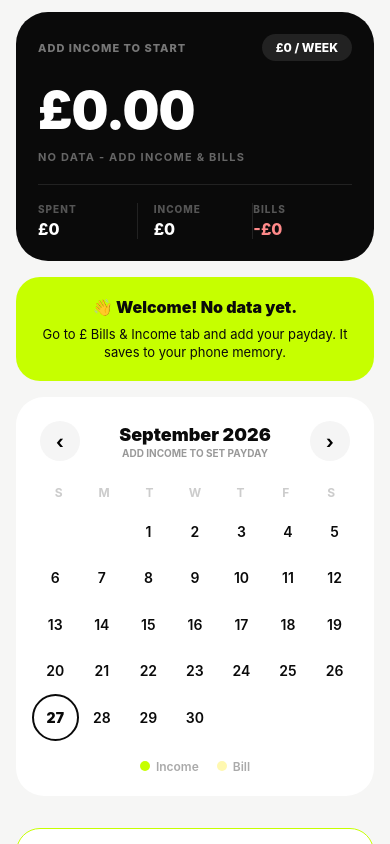
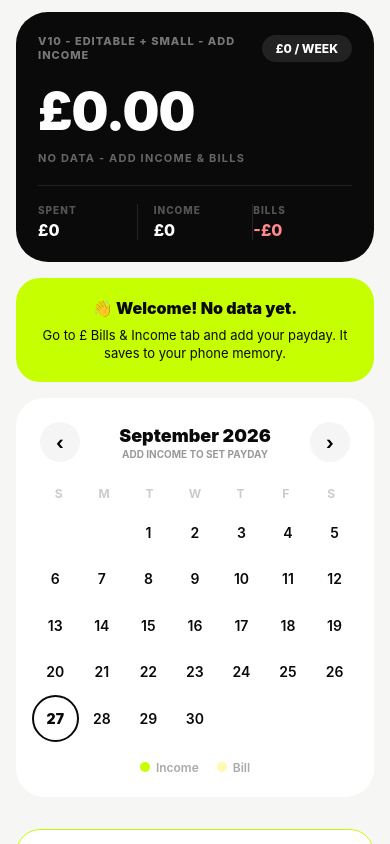
Before and after one commit to clarkcole1g-dotcom/money-management, a React Native app: screen / in a window 390 px wide. Built offline with nearby package versions, Linux system fonts and the light colour scheme.

Commit message:
Update App.js

```diff
--- a/App.js
+++ b/App.js
@@ -88,7 +88,7 @@ export default function App(){
         {/* BLACK BOX - SCROLLS AWAY WHEN YOU SCROLL DOWN - NOT STUCK */}
         {tab==='cal' && (
           <View style={styles.blackCard}>
-            <View style={styles.blackTopRow}><Text style={styles.blackTopLabel}>ADD INCOME TO START</Text><View style={styles.weekPill}><Text style={styles.weekPillText}>£{weeklyLeft>0?weeklyLeft.toFixed(0):'0'} / WEEK</Text></View></View>
+            <View style={styles.blackTopRow}><Text style={styles.blackTopLabel}>V10 - EDITABLE + SMALL - {incomes.length===0?'ADD INCOME':''}</Text><View style={styles.weekPill}><Text style={styles.weekPillText}>£{weeklyLeft>0?weeklyLeft.toFixed(0):'0'} / WEEK</Text></View></View>
             <Text style={styles.bigMoney}>£{weekly>0?weeklyLeft.toFixed(2):'0.00'}</Text>
             <Text style={styles.noData}>{incomes.length===0?'NO DATA - ADD INCOME & BILLS':'£'+totalIncome.toFixed(0)+' IN - £'+totalBills.toFixed(0)+' BILLS'}</Text>
             <View style={styles.divider}/>
```
